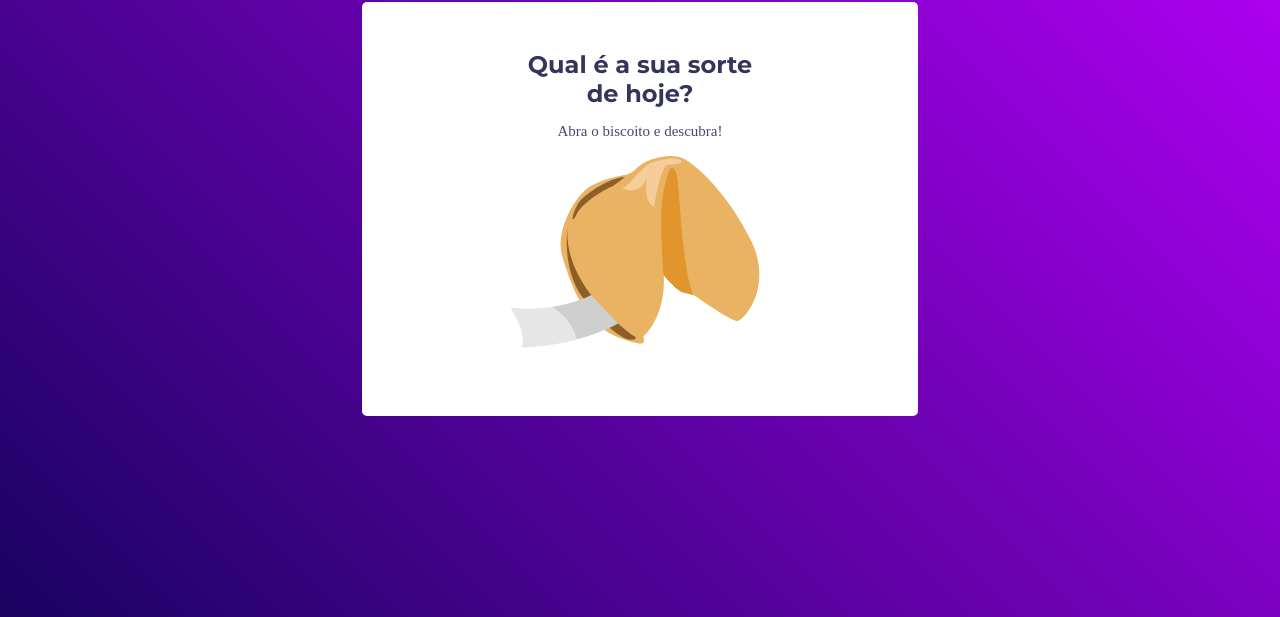
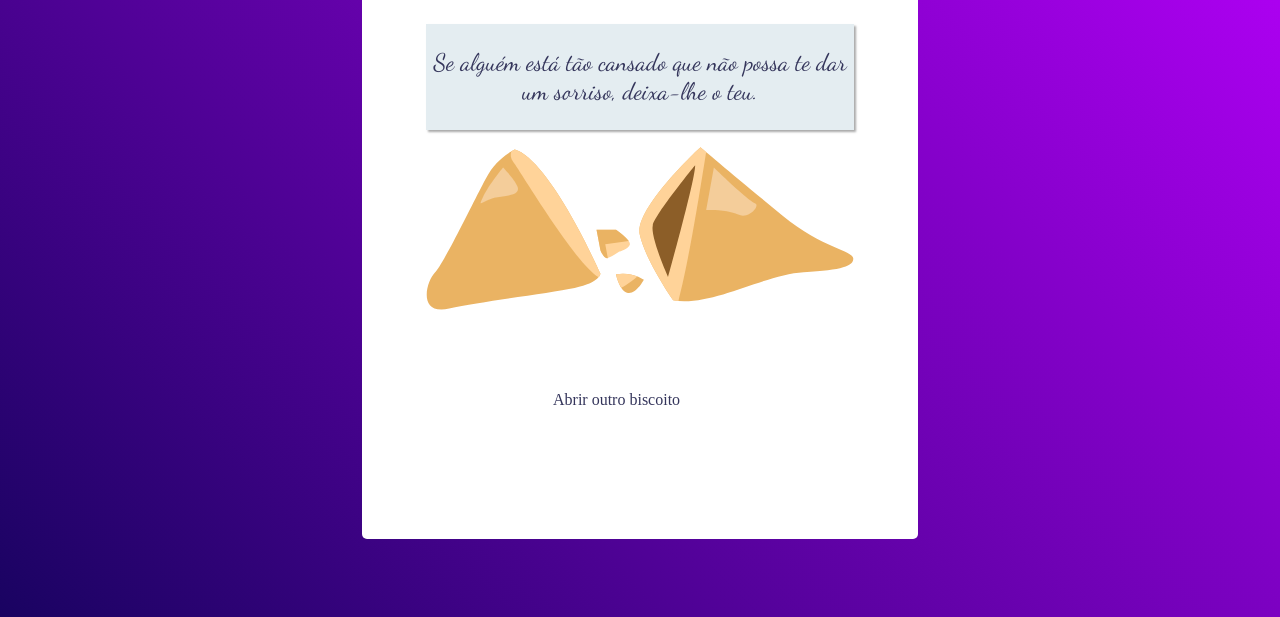
Before and after one commit to ChrisRufino/biscoitoSorte, a plain HTML site: page index.html in a window 1280 px wide. Shown: the part 199-816 px from the top of the page. Drawn offline with Linux system fonts and the light colour scheme.

Commit message:
animationScreen2

```diff
--- a/index.html
+++ b/index.html
@@ -16,20 +16,21 @@
   <link rel="stylesheet" href="style.css" />
   <body>
     <main class="box">
-      <div class="screen1">
+      <div class="screen1 hide">
         <h1>Qual é a sua sorte de hoje?</h1>
         <p>Abra o biscoito e descubra!</p>
 
         <img class="cookie" src="img/Ebene 4.svg" alt="biscoito" />
       </div>
 
-      <div class="screen2 hide">
+      <div class="screen2">
         <h1>Aqui está a sua sorte de hoje:</h1>
-        <p>
+        <div class="text"><p>
           Se alguém está tão cansado que não possa te dar um sorriso, deixa-lhe
           o teu.
-        </p>
-        <div><p>Abrir outro biscoito</p></div>
+        </p></div>
+        <img class="cookieTwo" src="img/opened-cookie.svg" alt="biscoito aberto" />
+        <div class="footer"><p>Abrir outro biscoito</p></div>
       </div>
     </main>
 
--- a/style.css
+++ b/style.css
@@ -10,8 +10,7 @@
 
 body {
   background: linear-gradient(45deg, #190361 0%, #b0f 100%);
-  /* font-family: "Dancing Script", cursive;
-   */
+
   color: #34355b;
   box-sizing: border-box;
   font-size: 1.6rem;
@@ -26,10 +25,7 @@ main {
   border-radius: 0.5rem;
   width: 428px;
   padding: 4.8rem 6.4rem 6.4rem 6.4rem;
-  /* justify-content: center;
-  align-items: center; */
-  /* display: grid;
-  place-items: center; */
+
 }
 
 .screen1 h1 {
@@ -53,10 +49,45 @@ main {
   max-width: 100%;
   margin: 0 8.4rem 0 8.4rem;
   animation-name: treme;
+
+  position: relative;
+  left: 0;
+  animation: 4s linear infinite;
 }
 
-@keyframes treme {
-  100% {
-    transform: translateX(calc(100vw - 100% - 1.6rem));
+.cookie:hover {
+  animation-play-state: initial;
+}
+
+.screen2 {
+  display: flex;
+  flex-direction: column;
+  gap: 1.7rem;
+}
+
+.text {
+  background: #e4edf1;
+  box-shadow: 2px 2px 2px 0px rgba(85, 85, 85, 0.5);
+  font-family: "Dancing Script", cursive;
+  font-size: 2.4rem;
+  text-align: center;
+  animation: move .5s;
+
+}
+
+
+.footer {
+  width: 17.4rem;
+  height: 5.2rem;
+  padding: 4.8rem 12.7rem 4.8rem 12.7rem;
+
+}
+
+.screen2 p {
+  animation-delay: 5s;
+}
+@keyframes move {
+  from {
+    transform: translateY(100%);
   }
 }
```
